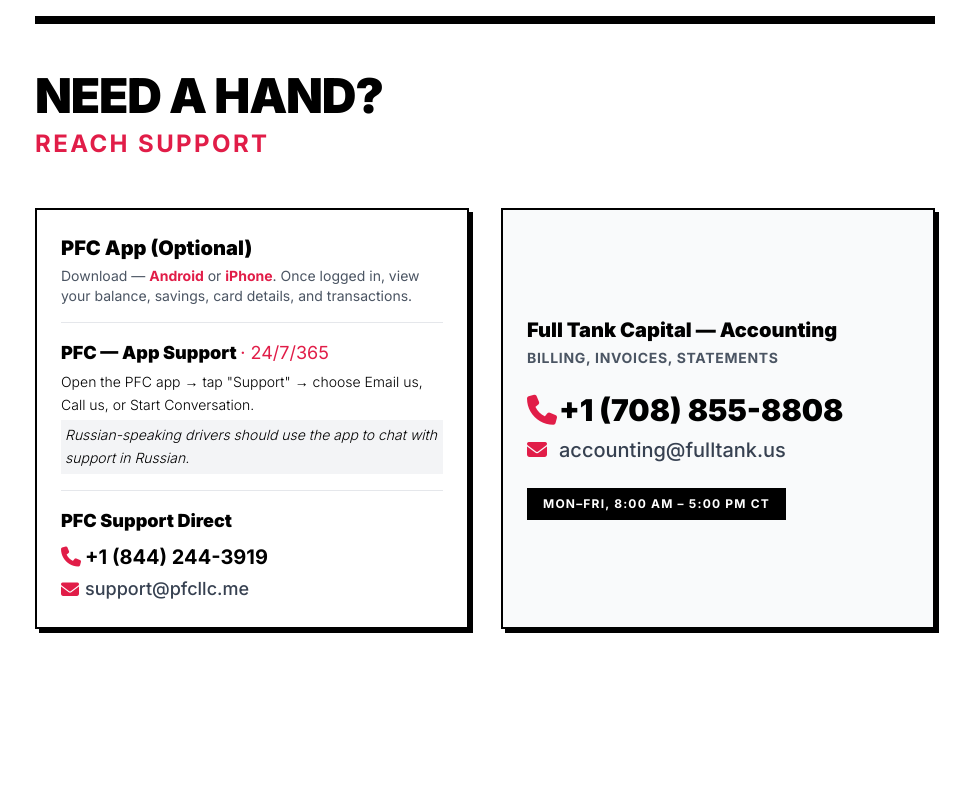
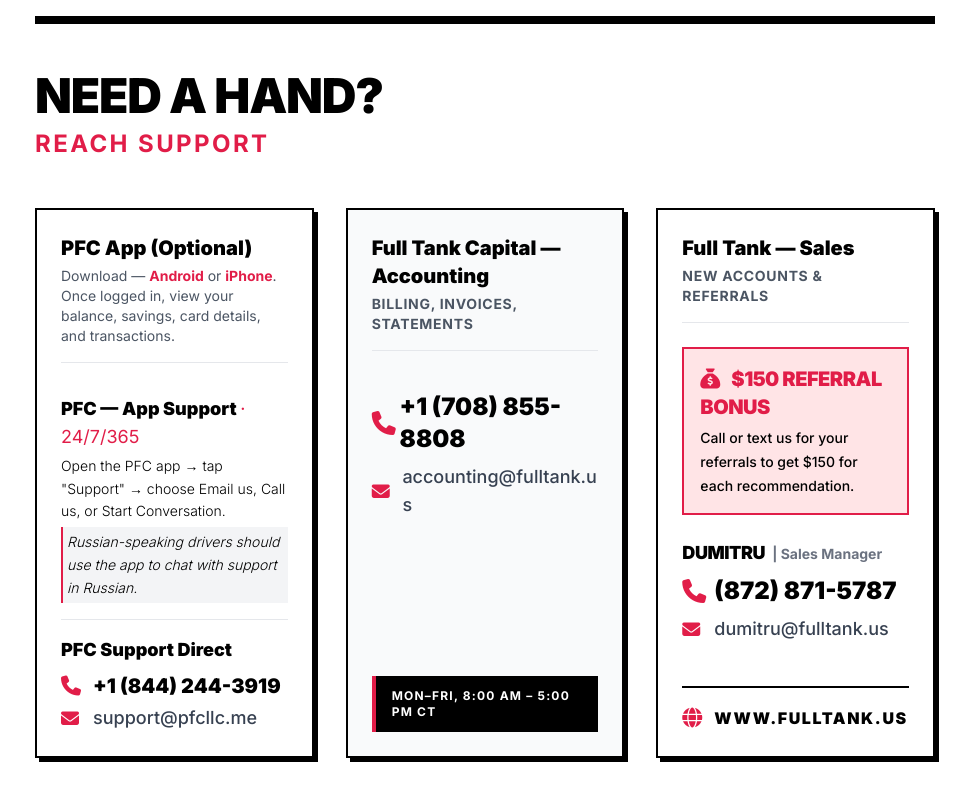
Before and after one commit to fulltankfuelcard/Onboarding, a plain HTML site: page index.html in a window 1280 px wide. Shown: the part 6061-6861 px from the top of the page, without its empty margins (313-1280 px from the left). Before the commit the page ends 6754 px from the top, so only its background shows below. Drawn offline with nearby package versions, Linux system fonts and the light colour scheme.

Commit message:
Add files via upload

```diff
--- a/index.html
+++ b/index.html
@@ -437,41 +437,71 @@ If you get stuck at the pump, call support immediately: +1 (844) 244-3919. Let m
                         <h3 class="text-2xl text-brand-red font-bold uppercase tracking-widest">Reach support</h3>
                     </div>
 
-                    <div class="grid grid-cols-1 md:grid-cols-2 gap-8">
+                    <div class="grid grid-cols-1 md:grid-cols-2 lg:grid-cols-3 gap-8">
 
                         <!-- App Support -->
-                        <div class="border-2 border-black p-6 shadow-[4px_4px_0px_0px_rgba(0,0,0,1)]">
+                        <div class="border-2 border-black p-6 shadow-[4px_4px_0px_0px_rgba(0,0,0,1)] bg-white flex flex-col">
                             <h4 class="font-black text-xl mb-1">PFC App (Optional)</h4>
                             <p class="text-sm text-gray-600 mb-4 border-b border-gray-200 pb-4">Download — <a href="https://play.google.com/store/apps/details?id=com.datadrive.oneroute.app&hl=en" class="text-brand-red hover:underline font-bold">Android</a> or <a href="https://apps.apple.com/md/app/routeone-go-truck-navigation/id6737020004" class="text-brand-red hover:underline font-bold">iPhone</a>. Once logged in, view your balance, savings, card details, and transactions.</p>
 
                             <h4 class="font-black text-lg mb-1 mt-4">PFC — App Support <span class="text-brand-red font-normal">· 24/7/365</span></h4>
-                            <p class="text-sm text-black font-light leading-relaxed mb-4">Open the PFC app → tap "Support" → choose Email us, Call us, or Start Conversation. <br><span class="bg-gray-100 italic p-1 mt-1 inline-block">Russian-speaking drivers should use the app to chat with support in Russian.</span></p>
+                            <p class="text-sm text-black font-light leading-relaxed mb-4">Open the PFC app → tap "Support" → choose Email us, Call us, or Start Conversation. <br><span class="bg-gray-100 italic p-1 mt-1 inline-block border-l-2 border-brand-red">Russian-speaking drivers should use the app to chat with support in Russian.</span></p>
 
-                            <div class="mt-4 pt-4 border-t border-gray-200">
+                            <div class="mt-auto pt-4 border-t border-gray-200">
                                 <h4 class="font-black text-lg mb-2">PFC Support Direct</h4>
-                                <div class="flex items-center text-xl font-bold mb-1">
-                                    <i class="fa-solid fa-phone w-6 text-brand-red"></i> +1 (844) 244-3919
+                                <div class="flex items-center text-xl font-black mb-1">
+                                    <i class="fa-solid fa-phone w-8 text-brand-red"></i> +1 (844) 244-3919
                                 </div>
-                                <div class="flex items-center text-lg font-medium text-gray-700">
-                                    <i class="fa-solid fa-envelope w-6 text-brand-red"></i> support@pfcllc.me
+                                <div class="flex items-center text-lg font-medium text-gray-700 break-all">
+                                    <i class="fa-solid fa-envelope w-8 text-brand-red"></i> support@pfcllc.me
                                 </div>
                             </div>
                         </div>
 
                         <!-- Accounting Support -->
-                        <div class="border-2 border-black p-6 shadow-[4px_4px_0px_0px_rgba(0,0,0,1)] bg-gray-50 flex flex-col justify-center">
+                        <div class="border-2 border-black p-6 shadow-[4px_4px_0px_0px_rgba(0,0,0,1)] bg-gray-50 flex flex-col">
                             <h4 class="font-black text-xl mb-1">Full Tank Capital — Accounting</h4>
-                            <p class="text-sm text-gray-600 mb-6 uppercase tracking-wider font-bold">Billing, invoices, statements</p>
+                            <p class="text-sm text-gray-600 mb-6 uppercase tracking-wider font-bold border-b border-gray-200 pb-4">Billing, invoices, statements</p>
 
-                            <div class="flex items-center text-3xl font-black mb-2">
-                                <i class="fa-solid fa-phone w-8 text-brand-red"></i> +1 (708) 855-8808
-                            </div>
-                            <div class="flex items-center text-xl font-medium text-gray-700 mb-6">
-                                <i class="fa-solid fa-envelope w-8 text-brand-red"></i> accounting@fulltank.us
+                            <div class="mt-4">
+                                <div class="flex items-center text-2xl font-black mb-2">
+                                    <i class="fa-solid fa-phone w-8 text-brand-red"></i> +1 (708) 855-8808
+                                </div>
+                                <div class="flex items-center text-lg font-medium text-gray-700 mb-8 break-all">
+                                    <i class="fa-solid fa-envelope w-8 text-brand-red"></i> accounting@fulltank.us
+                                </div>
                             </div>
 
-                            <div class="inline-block bg-black text-white text-xs font-bold uppercase tracking-widest px-4 py-2 self-start break-words">
+                            <div class="mt-auto inline-block bg-black text-white text-xs font-bold uppercase tracking-widest px-4 py-3 self-start break-words border-l-4 border-brand-red">
                                 Mon–Fri, 8:00 AM – 5:00 PM CT
+                            </div>
+                        </div>
+
+                        <!-- Sales & Referrals Support -->
+                        <div class="border-2 border-black p-6 shadow-[4px_4px_0px_0px_rgba(0,0,0,1)] bg-white flex flex-col md:col-span-2 lg:col-span-1">
+                            <div>
+                                <h4 class="font-black text-xl mb-1">Full Tank — Sales</h4>
+                                <p class="text-sm text-gray-600 mb-6 uppercase tracking-wider font-bold border-b border-gray-200 pb-4">New accounts & Referrals</p>
+
+                                <div class="bg-brand-pink text-black p-4 mb-6 border-2 border-brand-red">
+                                    <span class="block font-black text-lg md:text-xl mb-1 uppercase tracking-tight text-brand-red"><i class="fa-solid fa-sack-dollar mr-2"></i> $150 Referral Bonus</span>
+                                    <span class="text-sm font-medium">Call or text us for your referrals to get $150 for each recommendation.</span>
+                                </div>
+
+                                <div class="mb-6">
+                                    <p class="font-black text-lg mb-2 uppercase tracking-tight">Dumitru <span class="text-gray-500 font-bold text-sm tracking-normal capitalize ml-1">| Sales Manager</span></p>
+                                    <div class="flex items-center text-2xl font-black mb-2 mt-2">
+                                        <i class="fa-solid fa-phone w-8 text-brand-red"></i> (872) 871-5787
+                                    </div>
+                                    <div class="flex items-center text-lg font-medium text-gray-700 break-all">
+                                        <i class="fa-solid fa-envelope w-8 text-brand-red"></i> dumitru@fulltank.us
+                                    </div>
+                                </div>
+                            </div>
+
+                            <div class="mt-auto pt-4 border-t-2 border-black flex items-center">
+                                <i class="fa-solid fa-globe w-8 text-brand-red text-xl"></i>
+                                <a href="https://www.fulltank.us" target="_blank" class="font-black text-black hover:text-brand-red transition uppercase tracking-widest text-sm sm:text-base break-all">www.fulltank.us</a>
                             </div>
                         </div>
 
```
